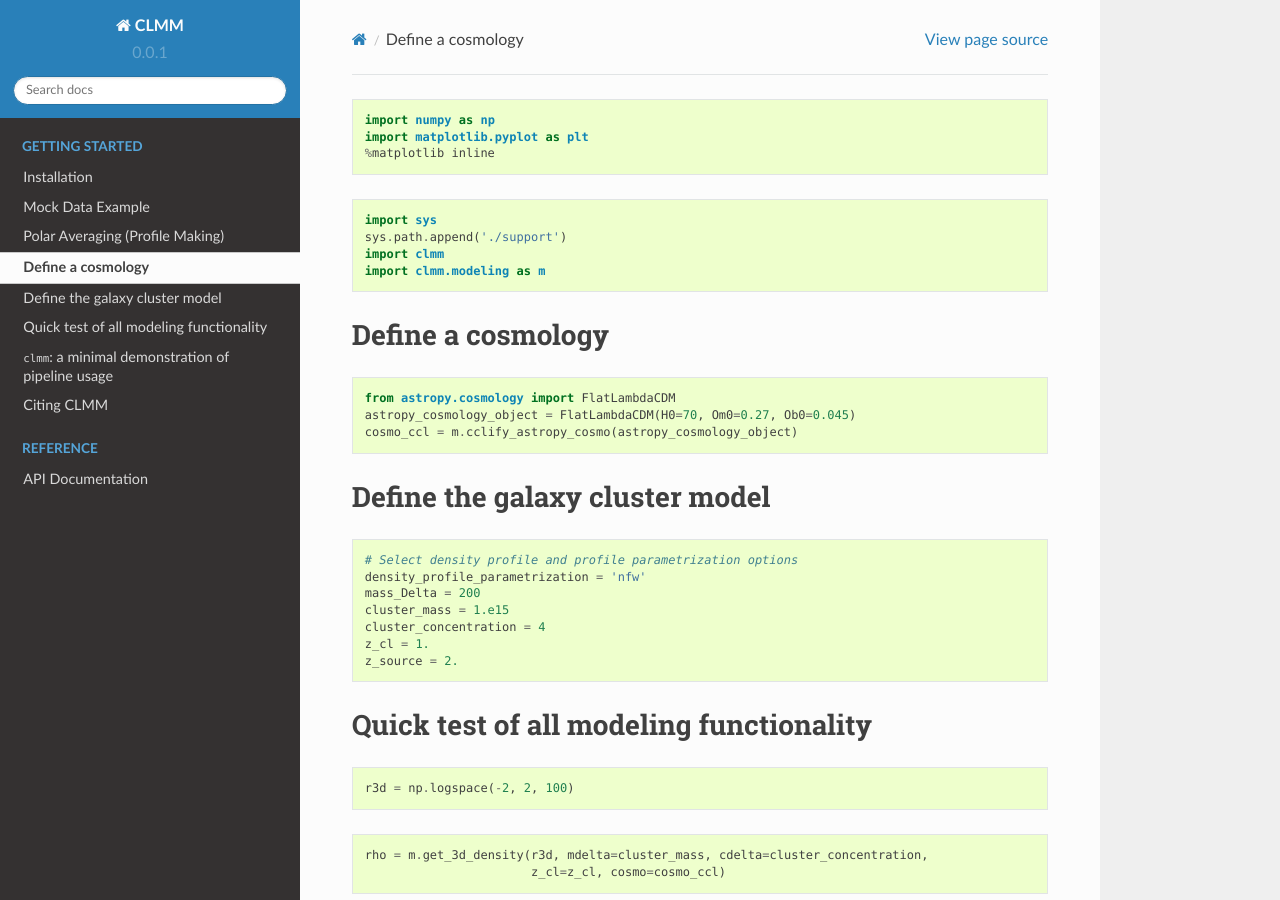
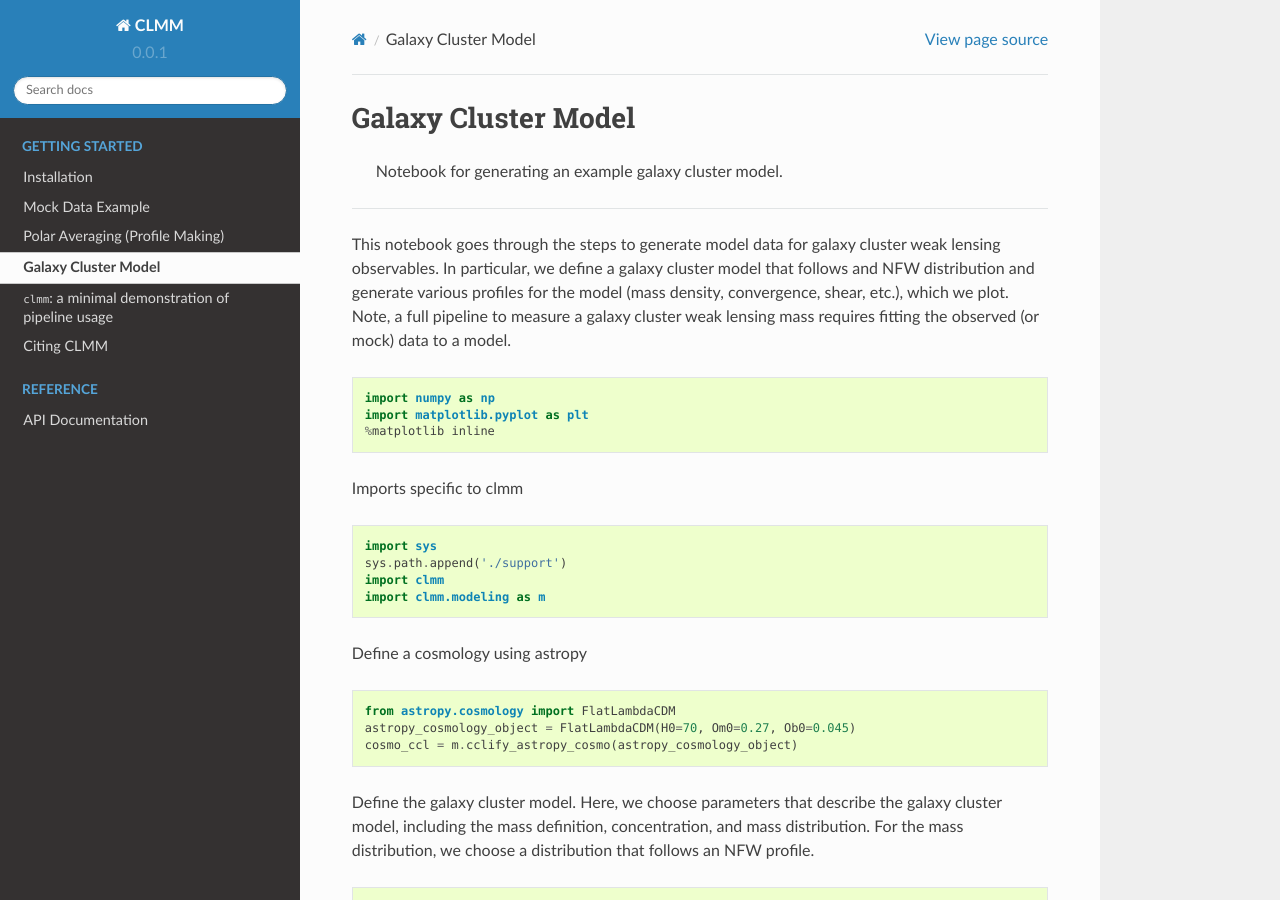
Before and after one commit to LSSTDESC/CLMM, a Sphinx documentation site: the page built from docs/source/modeling_demo.rst, in a window 1280 px wide and 900 px high. Built offline with Sphinx 7.4.7 and the Read the Docs theme 2.0.0, drawn with Linux system fonts in a browser that asks for light colours; pages that are not in the unit, such as notebooks, are missing from menus.

Commit message:
modified modeling_demo.rst to match the updated.ipynb

```diff
--- a/docs/source/modeling_demo.rst
+++ b/docs/source/modeling_demo.rst
@@ -1,9 +1,24 @@
+********************
+Galaxy Cluster Model
+********************
+
+    Notebook for generating an example galaxy cluster model.
+--------------------------------------------------------
+
+This notebook goes through the steps to generate model data for galaxy
+cluster weak lensing observables. In particular, we define a galaxy
+cluster model that follows and NFW distribution and generate various
+profiles for the model (mass density, convergence, shear, etc.), which
+we plot. Note, a full pipeline to measure a galaxy cluster weak lensing
+mass requires fitting the observed (or mock) data to a model.
 
 .. code::
 
     import numpy as np
     import matplotlib.pyplot as plt
     %matplotlib inline
+
+Imports specific to clmm
 
 .. code::
 
@@ -12,8 +27,7 @@
     import clmm
     import clmm.modeling as m
 
-Define a cosmology
-^^^^^^^^^^^^^^^^^^
+Define a cosmology using astropy
 
 .. code::
 
@@ -21,12 +35,13 @@ Define a cosmology
     astropy_cosmology_object = FlatLambdaCDM(H0=70, Om0=0.27, Ob0=0.045)
     cosmo_ccl = m.cclify_astropy_cosmo(astropy_cosmology_object)
 
-Define the galaxy cluster model
-^^^^^^^^^^^^^^^^^^^^^^^^^^^^^^^
+Define the galaxy cluster model. Here, we choose parameters that
+describe the galaxy cluster model, including the mass definition,
+concentration, and mass distribution. For the mass distribution, we
+choose a distribution that follows an NFW profile.
 
 .. code::
 
-    # Select density profile and profile parametrization options
     density_profile_parametrization = 'nfw'
     mass_Delta = 200
     cluster_mass = 1.e15
@@ -35,7 +50,6 @@ Define the galaxy cluster model
     z_source = 2.
 
 Quick test of all modeling functionality
-^^^^^^^^^^^^^^^^^^^^^^^^^^^^^^^^^^^^^^^^
 
 .. code::
 
```
